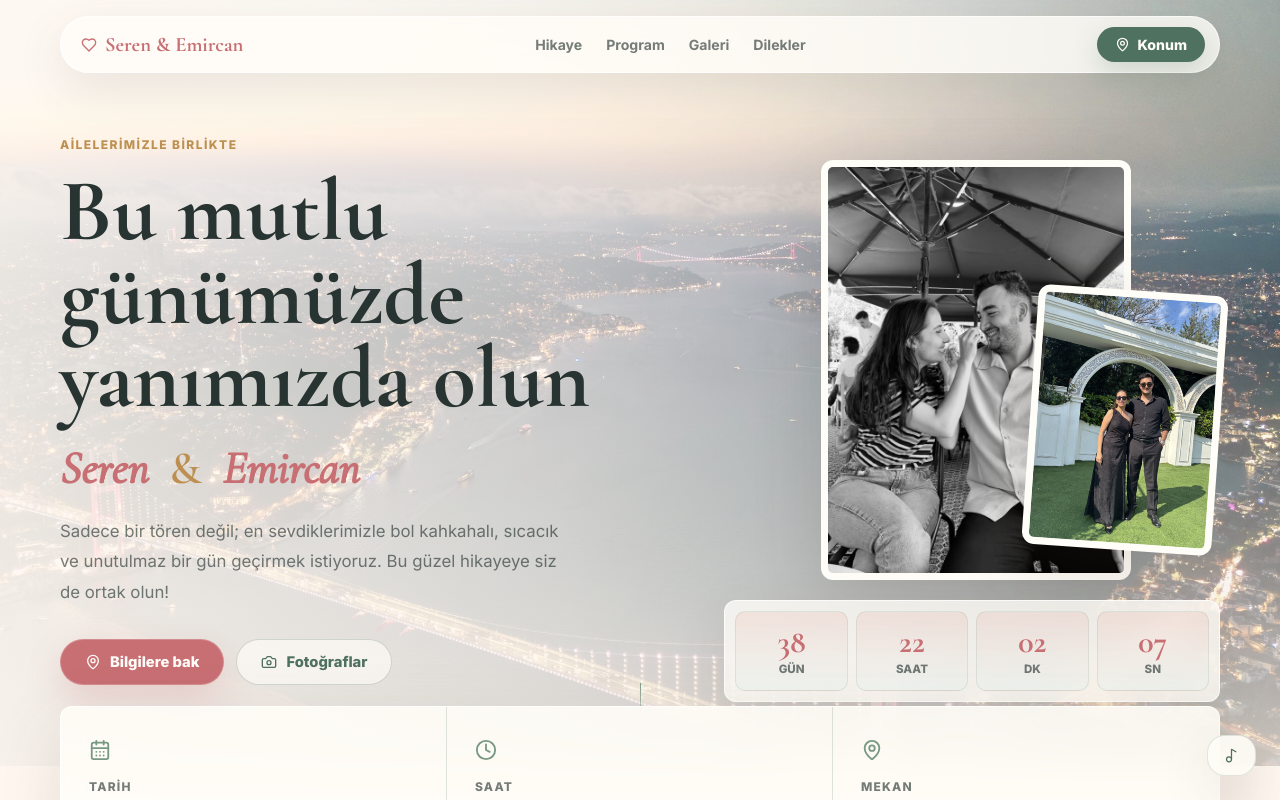
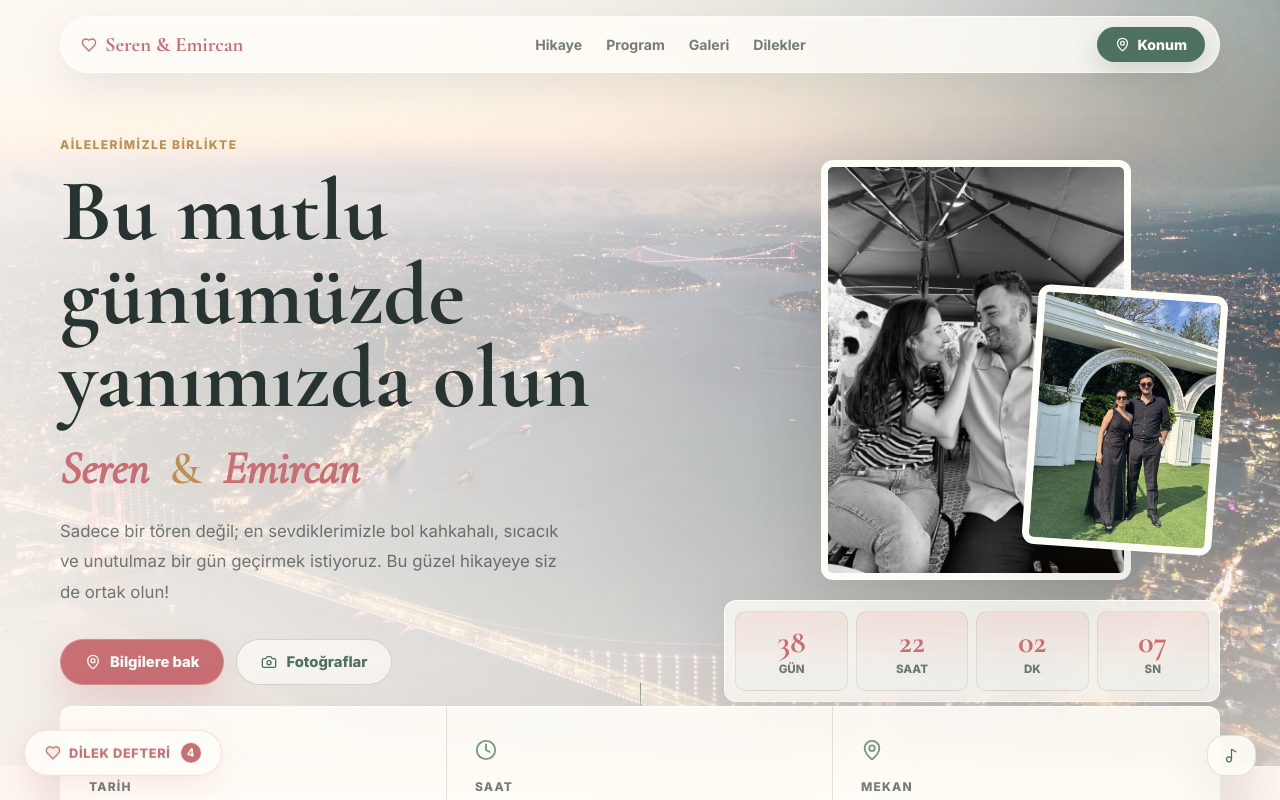
Before and after one commit to emircan0/wedding_invitation, a React (Vite) app: page / in a window 1280 px wide. Shown: the top 800 px of the page. Built offline with nearby package versions, Linux system fonts and the light colour scheme.

Commit message:
design: relocated guestbook inline section, added premium floating heart badge button + glassmorphic sliding drawer panel

```diff
--- a/src/App.jsx
+++ b/src/App.jsx
@@ -191,6 +191,7 @@ export default function App() {
     return INITIAL_WISHES;
   });
   const [playerOpen, setPlayerOpen] = useState(false);
+  const [drawerOpen, setDrawerOpen] = useState(false);
 
   const mp = useMusicPlayer();
 
@@ -419,51 +420,6 @@ export default function App() {
           </div>
         </section>
 
-        {/* ══ PROGRAM ═════════════════════════════════════ */}
-        <section className="program-section" id="program">
-          <div className="program-header">
-            <p className="eyebrow"><Clock size={13} /> Günün programı</p>
-            <h2>Sade, sıcak ve telaşsız.</h2>
-          </div>
-          <div className="program-layout">
-            <div className="program-photo">
-              <img src={PROGRAM_PHOTO} alt="Zarif çift fotoğrafı" loading="lazy" />
-            </div>
-            <div className="flow-list">
-              {FLOW.map((item, i) => (
-                <div className="flow-item" key={i}>
-                  <time>{item.time}</time>
-                  <div>
-                    <h3>{item.title}</h3>
-                    <p>{item.text}</p>
-                  </div>
-                </div>
-              ))}
-            </div>
-          </div>
-        </section>
-
-        {/* ══ GALLERY ══════════════════════════════════════ */}
-        <section className="gallery-section" id="gallery">
-          <div className="gallery-header">
-            <p className="eyebrow"><Camera size={13} /> Fotoğraf günlüğü</p>
-            <h2>Birlikte güldüğümüz,<br />heyecanımızı paylaştığımız<br />en güzel anlarımız...</h2>
-          </div>
-          <div className="gallery-grid">
-            {GALLERY.map((photo, i) => (
-              <button
-                className={`g-card g-card-${(i % 5) + 1}`}
-                key={i}
-                type="button"
-                onClick={() => setLightbox(i)}
-              >
-                <img src={photo.src} alt={photo.alt} loading="lazy" />
-                <span>{photo.tone}</span>
-              </button>
-            ))}
-          </div>
-        </section>
-
         {/* ══ WISHES ════════════════════════════════════════ */}
         <section className="wishes-section" id="wishes">
           <div className="wishes-header">
@@ -540,6 +496,51 @@ export default function App() {
           </div>
         </section>
 
+        {/* ══ PROGRAM ═════════════════════════════════════ */}
+        <section className="program-section" id="program">
+          <div className="program-header">
+            <p className="eyebrow"><Clock size={13} /> Günün programı</p>
+            <h2>Sade, sıcak ve telaşsız.</h2>
+          </div>
+          <div className="program-layout">
+            <div className="program-photo">
+              <img src={PROGRAM_PHOTO} alt="Zarif çift fotoğrafı" loading="lazy" />
+            </div>
+            <div className="flow-list">
+              {FLOW.map((item, i) => (
+                <div className="flow-item" key={i}>
+                  <time>{item.time}</time>
+                  <div>
+                    <h3>{item.title}</h3>
+                    <p>{item.text}</p>
+                  </div>
+                </div>
+              ))}
+            </div>
+          </div>
+        </section>
+
+        {/* ══ GALLERY ══════════════════════════════════════ */}
+        <section className="gallery-section" id="gallery">
+          <div className="gallery-header">
+            <p className="eyebrow"><Camera size={13} /> Fotoğraf günlüğü</p>
+            <h2>Birlikte güldüğümüz,<br />heyecanımızı paylaştığımız<br />en güzel anlarımız...</h2>
+          </div>
+          <div className="gallery-grid">
+            {GALLERY.map((photo, i) => (
+              <button
+                className={`g-card g-card-${(i % 5) + 1}`}
+                key={i}
+                type="button"
+                onClick={() => setLightbox(i)}
+              >
+                <img src={photo.src} alt={photo.alt} loading="lazy" />
+                <span>{photo.tone}</span>
+              </button>
+            ))}
+          </div>
+        </section>
+
         {/* ══ FINAL CTA ════════════════════════════════════ */}
         <section className="final-section">
           <img src={FINAL_PHOTO} alt="" loading="lazy" />
@@ -578,6 +579,94 @@ export default function App() {
           <button className="lb-nav lb-next" type="button" onClick={e => { e.stopPropagation(); setLightbox(i => (i + 1) % GALLERY.length); }} aria-label="Sonraki"><ChevronRight size={26} /></button>
         </div>
       )}
+
+      {/* ── floating wish button ── */}
+      <button className="wishes-floating-btn" onClick={() => setDrawerOpen(true)} aria-label="Dilek Defteri">
+        <Heart size={16} className="heart-icon" />
+        <span>Dilek Defteri</span>
+        <span className="wishes-badge">{wishes.length}</span>
+      </button>
+
+      {/* ══ GUESTBOOK DRAWER ══════════════════════════════ */}
+      {drawerOpen && (
+        <div className="drawer-overlay" role="dialog" aria-modal="true" onClick={() => setDrawerOpen(false)}>
+          <div className="drawer-content" onClick={e => e.stopPropagation()}>
+            <div className="drawer-header">
+              <h3>Dilek Defteri</h3>
+              <button className="drawer-close" onClick={() => setDrawerOpen(false)} aria-label="Kapat">
+                <X size={20} />
+              </button>
+            </div>
+
+            <div className="drawer-body">
+              {/* Form inside drawer */}
+              <form className="wish-card-form" onSubmit={addWish}>
+                <div className="form-group">
+                  <label htmlFor="drawer-guest-name">Adınız Soyadınız</label>
+                  <input
+                    id="drawer-guest-name"
+                    type="text"
+                    value={senderName}
+                    onChange={e => setSenderName(e.target.value)}
+                    placeholder="Örn. Canan Kaya"
+                    maxLength={35}
+                    required
+                  />
+                </div>
+                <div className="form-group">
+                  <label htmlFor="drawer-guest-msg">Dileğiniz veya Mesajınız</label>
+                  <textarea
+                    id="drawer-guest-msg"
+                    value={wishText}
+                    onChange={e => setWishText(e.target.value)}
+                    placeholder="Tebrik mesajı veya içten dileklerinizi yazın..."
+                    maxLength={160}
+                    required
+                  />
+                  <span className="char-count">{160 - wishText.length} karakter kaldı</span>
+                </div>
+
+                <div className="form-group">
+                  <label>Not Kağıdı Rengi</label>
+                  <div className="color-selector">
+                    {['rose', 'sage', 'cream', 'gold'].map((c) => (
+                      <button
+                        key={c}
+                        type="button"
+                        className={`color-dot ${c} ${wishColor === c ? 'active' : ''}`}
+                        onClick={() => setWishColor(c)}
+                        aria-label={`${c} renkli kağıt seç`}
+                      />
+                    ))}
+                  </div>
+                </div>
+
+                <button type="submit" className="btn primary w-100" disabled={loading}>
+                  <Send size={15} /> <span>{loading ? 'Gönderiliyor...' : 'Panoya İğnele'}</span>
+                </button>
+              </form>
+
+              <hr className="drawer-divider" />
+
+              {/* Wishes List inside drawer */}
+              <div className="drawer-wishes-list">
+                {wishes.map((w) => (
+                  <div key={w.id} className={`wish-note ${w.color}`}>
+                    <div className="note-pin" />
+                    <p className="note-message">"{w.message}"</p>
+                    <div className="note-footer">
+                      <strong className="note-author">{w.name}</strong>
+                      <span className="note-date">
+                        {new Intl.DateTimeFormat('tr-TR', { day: 'numeric', month: 'short' }).format(new Date(w.date))}
+                      </span>
+                    </div>
+                  </div>
+                ))}
+              </div>
+            </div>
+          </div>
+        </div>
+      )}
     </div>
   );
 }
--- a/src/styles.css
+++ b/src/styles.css
@@ -1304,3 +1304,181 @@ footer svg {
     animation-duration: 0.01ms !important;
   }
 }
+
+/* ══ FLOATING WISH BUTTON ════════════════════════════ */
+.wishes-floating-btn {
+  position: fixed;
+  left: 24px;
+  bottom: 24px;
+  z-index: 90;
+  display: flex;
+  align-items: center;
+  gap: 8px;
+  padding: 12px 20px;
+  background: rgba(255, 253, 248, 0.94);
+  border: 1px solid rgba(233, 170, 159, 0.36);
+  border-radius: 999px;
+  box-shadow:
+    0 12px 36px rgba(200, 111, 116, 0.12),
+    0 2px 8px rgba(200, 111, 116, 0.04);
+  backdrop-filter: blur(12px);
+  color: var(--peach-deep);
+  font-size: 0.8rem;
+  font-weight: 800;
+  letter-spacing: 0.05em;
+  text-transform: uppercase;
+  transition: all 0.3s cubic-bezier(0.34, 1.56, 0.64, 1);
+  cursor: pointer;
+  animation: float-bubble 3.5s infinite ease-in-out;
+}
+
+.wishes-floating-btn:hover {
+  transform: scale(1.05) translateY(-3px);
+  background: #fffdf8;
+  border-color: rgba(233, 170, 159, 0.6);
+  box-shadow:
+    0 20px 48px rgba(200, 111, 116, 0.22),
+    0 4px 12px rgba(200, 111, 116, 0.08);
+}
+
+.wishes-floating-btn .heart-icon {
+  fill: rgba(233, 170, 159, 0.2);
+  transition: fill 0.3s, transform 0.3s;
+}
+
+.wishes-floating-btn:hover .heart-icon {
+  fill: var(--peach);
+  transform: scale(1.2);
+}
+
+.wishes-badge {
+  display: inline-flex;
+  align-items: center;
+  justify-content: center;
+  min-width: 20px;
+  height: 20px;
+  padding: 0 6px;
+  background: var(--peach-deep);
+  color: #fffdf8;
+  font-size: 0.72rem;
+  font-weight: 700;
+  border-radius: 999px;
+  margin-left: 2px;
+}
+
+@keyframes float-bubble {
+  0%, 100% { transform: translateY(0); }
+  50% { transform: translateY(-8px); }
+}
+
+/* ══ GUESTBOOK DRAWER OVERLAY ════════════════════════ */
+.drawer-overlay {
+  position: fixed;
+  inset: 0;
+  z-index: 150;
+  background: rgba(39, 52, 49, 0.35);
+  backdrop-filter: blur(8px);
+  display: flex;
+  justify-content: flex-start;
+  animation: fadeIn 0.3s ease-out;
+}
+
+.drawer-content {
+  width: 100%;
+  max-width: 460px;
+  height: 100%;
+  background: rgba(255, 253, 248, 0.98);
+  box-shadow: 10px 0 40px rgba(39, 52, 49, 0.15);
+  display: flex;
+  flex-direction: column;
+  animation: slideInRight 0.4s cubic-bezier(0.16, 1, 0.3, 1);
+  border-right: 1px solid rgba(120, 152, 132, 0.12);
+}
+
+.drawer-header {
+  display: flex;
+  justify-content: space-between;
+  align-items: center;
+  padding: 24px 28px;
+  border-bottom: 1px solid rgba(120, 152, 132, 0.1);
+  background: #fff;
+}
+
+.drawer-header h3 {
+  font-family: 'Cormorant Garamond', serif;
+  font-size: 1.8rem;
+  color: var(--ink);
+  margin: 0;
+}
+
+.drawer-close {
+  display: flex;
+  align-items: center;
+  justify-content: center;
+  width: 36px;
+  height: 36px;
+  border-radius: 50%;
+  color: var(--muted);
+  background: transparent;
+  transition: all 0.2s;
+  cursor: pointer;
+}
+
+.drawer-close:hover {
+  background: rgba(39, 52, 49, 0.05);
+  color: var(--ink);
+}
+
+.drawer-body {
+  flex: 1;
+  overflow-y: auto;
+  padding: 28px;
+  display: flex;
+  flex-direction: column;
+  gap: 28px;
+}
+
+.drawer-divider {
+  border: 0;
+  height: 1px;
+  background: linear-gradient(90deg, transparent, rgba(120, 152, 132, 0.15), transparent);
+  margin: 10px 0;
+}
+
+.drawer-wishes-list {
+  display: grid;
+  gap: 20px;
+}
+
+.drawer-wishes-list .wish-note {
+  transform: none !important;
+  min-height: auto;
+  box-shadow: 0 4px 16px rgba(82, 70, 57, 0.04);
+}
+
+.drawer-wishes-list .wish-note:hover {
+  transform: translateY(-2px) !important;
+}
+
+@keyframes fadeIn {
+  from { opacity: 0; }
+  to { opacity: 1; }
+}
+
+@keyframes slideInRight {
+  from { transform: translateX(-100%); }
+  to { transform: translateX(0); }
+}
+
+@media (max-width: 768px) {
+  .wishes-floating-btn {
+    left: 16px;
+    bottom: 16px;
+    padding: 10px 16px;
+    font-size: 0.75rem;
+  }
+
+  .drawer-content {
+    max-width: 100%;
+  }
+}
```
